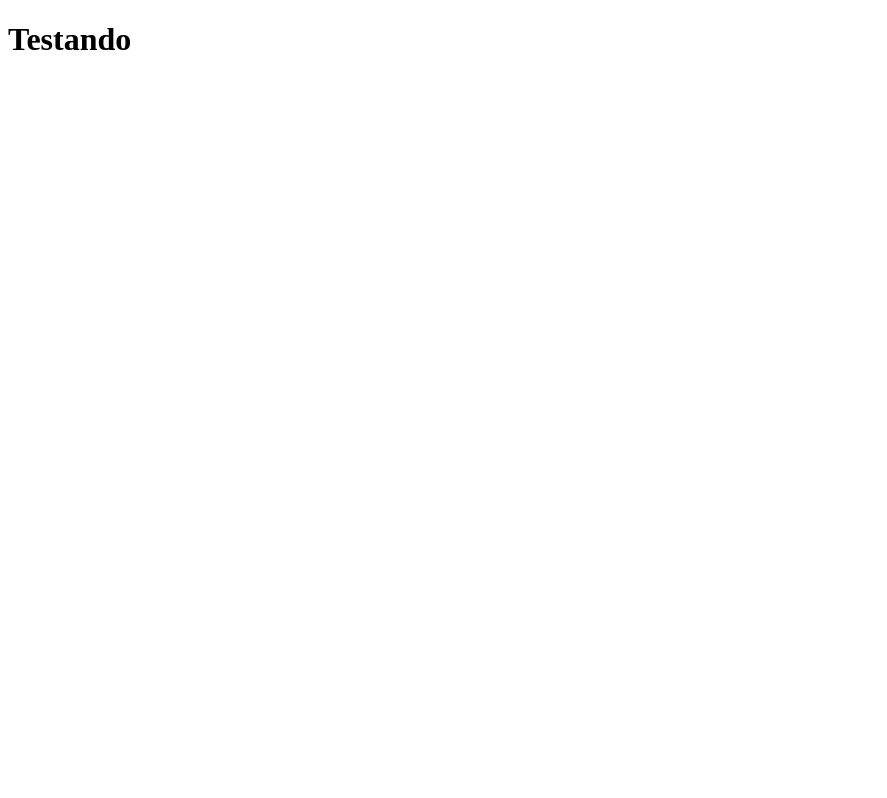
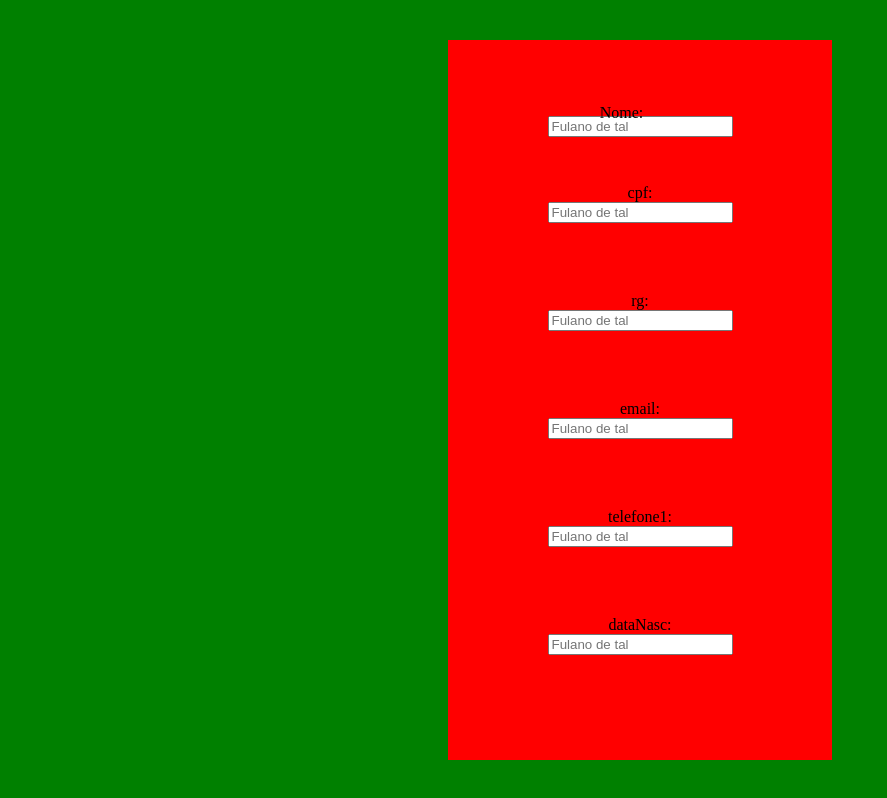
Before and after one commit to FelipePereiradeGodoy/Web_React, a React (Create React App) app: page / in a window 1280 px wide. Shown: the whole page, without its empty margins (0-887 px from the left). Built offline with nearby package versions, Linux system fonts and the light colour scheme.

Commit message:
Ajustando componente formulario e input

```diff
--- /dev/null
+++ b/public/index.css
@@ -0,0 +1,5 @@
+body{
+    margin: 0%;
+    padding: 0%;
+    border: 0%;
+}
--- a/public/index.html
+++ b/public/index.html
@@ -4,6 +4,7 @@
 <head>
   <meta charset="utf-8" />
   <meta name="viewport" content="width=device-width, initial-scale=1" />
+  <link rel="stylesheet" href="index.css">
 
   <title>CRUD</title>
 </head>
--- a/src/App.js
+++ b/src/App.js
@@ -1,9 +1,11 @@
 import react from 'react';
+import PageCadastro from './Pages/page-cadastro-cliente/index';
+import './app.css';
 
 function App() {
   return (
-    <div>
-      <h1>Testando</h1>
+    <div className="app-block">
+      <PageCadastro />
     </div>
   );
 }
--- /dev/null
+++ b/src/Components/FormCadastroCliente/FormCadastroCliente.css
@@ -0,0 +1,77 @@
+.form-block {
+    width: 30%;
+    height: 90%;
+    background:red ;
+    display: flex;
+    justify-content: center;
+    align-items: center;
+}
+form {
+    display: flex;
+    position: relative;
+    justify-content: center;
+    align-items: center;
+    flex-direction: column;
+    width: 100%;
+    height: 100%;
+}
+
+.input-nome-block label {
+    width: 80%;
+    height: 15%;
+    display: flex;
+    flex-direction: column;
+    align-items: center;
+    justify-content: center;
+    position: relative;
+}
+
+.input-cpf-block {
+    width: 80%;
+    height: 15%;
+    display: flex;
+    flex-direction: column;
+    align-items: center;
+    justify-content: center;
+    position: relative;
+}
+
+.input-rg-block {
+    width: 80%;
+    height: 15%;
+    display: flex;
+    flex-direction: column;
+    align-items: center;
+    justify-content: center;
+    position: relative;
+}
+
+.input-email-block {
+    width: 80%;
+    height: 15%;
+    display: flex;
+    flex-direction: column;
+    align-items: center;
+    justify-content: center;
+    position: relative;
+}
+
+.input-telefone1-block {
+    width: 80%;
+    height: 15%;
+    display: flex;
+    flex-direction: column;
+    align-items: center;
+    justify-content: center;
+    position: relative;
+}
+
+.input-dataNasc-block {
+    width: 80%;
+    height: 15%;
+    display: flex;
+    flex-direction: column;
+    align-items: center;
+    justify-content: center;
+    position: relative;
+}
--- /dev/null
+++ b/src/Components/FormCadastroCliente/index.jsx
@@ -0,0 +1,22 @@
+import react from 'react';
+import Input from '../Input/index';
+import './FormCadastroCliente.css';
+
+const FormCadastroCliente = () => {
+    return (
+        <div className="form-block">
+            <form action="">
+
+                <Input name="nome" textLabel="Nome:" placeholder="Fulano de tal" className="input-nome-block" />
+                <Input name="cpf" textLabel="cpf:" placeholder="Fulano de tal" className="input-cpf-block" />
+                <Input name="rg" textLabel="rg:" placeholder="Fulano de tal" className="input-rg-block" />
+                <Input name="email" textLabel="email:" placeholder="Fulano de tal" className="input-email-block" />
+                <Input name="telefone1" textLabel="telefone1:" placeholder="Fulano de tal" className="input-telefone1-block" />
+                <Input name="dataNasc" textLabel="dataNasc:" placeholder="Fulano de tal" className="input-dataNasc-block" />
+
+            </form>
+        </div>
+    );
+}
+
+export default FormCadastroCliente;
--- /dev/null
+++ b/src/Components/Input/Input.css
@@ -0,0 +1,3 @@
+.input-block {
+    background: purple;
+}
--- /dev/null
+++ b/src/Components/Input/index.jsx
@@ -0,0 +1,13 @@
+import react from 'react';
+import './Input.css';
+
+const Input = ({ name, textLabel, placeholder, className, ...rest }) => {
+    return (
+        <div className={className}>
+            <label htmlFor={name}>{textLabel}</label>
+            <input type="text" name={name} placeholder={placeholder} {...rest} />
+        </div>
+    );
+}
+
+export default Input;
--- /dev/null
+++ b/src/Pages/page-cadastro-cliente/index.jsx
@@ -0,0 +1,20 @@
+import react, { useState } from 'react';
+import FormCadastroCliente from '../../Components/FormCadastroCliente/index';
+import './page-cadastro-cliente.css';
+
+const CadastroCliente = () => {
+    const [nome, setNome] = useState("");
+    const [cpf, setCpf] = useState("");
+    const [rg, setRg] = useState("");
+    const [email, setEmail] = useState("");
+    const [telefone1, setTelefone1] = useState("");
+    const [dataNasc, setDataNasc] = useState(new Date);
+
+    return (
+        <div className="page-cadastro-cliente-block">
+            <FormCadastroCliente />
+        </div>
+    );
+}
+
+export default CadastroCliente;
--- /dev/null
+++ b/src/Pages/page-cadastro-cliente/page-cadastro-cliente.css
@@ -0,0 +1,11 @@
+.page-cadastro-cliente-block{
+    width: 100%;
+    height: 100%;
+    background: green;
+    display: flex;
+    justify-content: center;
+    align-items: center;
+    margin: 0%;
+    padding: 0%;
+    border: 0%;
+}
--- /dev/null
+++ b/src/app.css
@@ -0,0 +1,9 @@
+.app-block{
+    width: 100vw;
+    height: 100vh;
+    background: orange;
+    display: flex;
+    margin: 0%;
+    padding: 0%;
+    border: 0%;
+}
```
